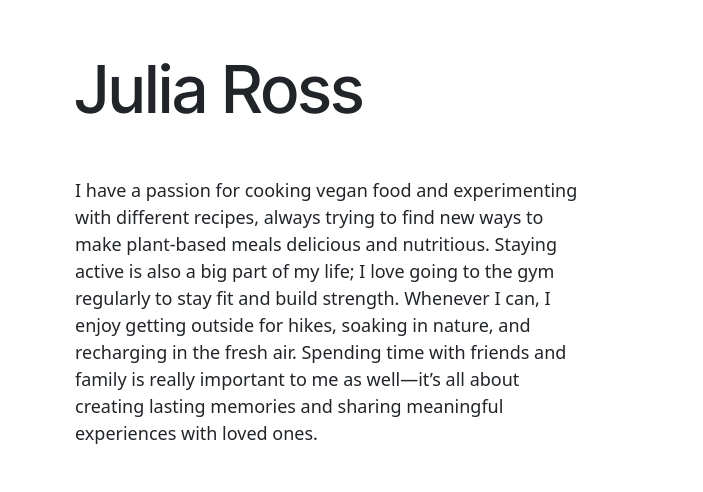
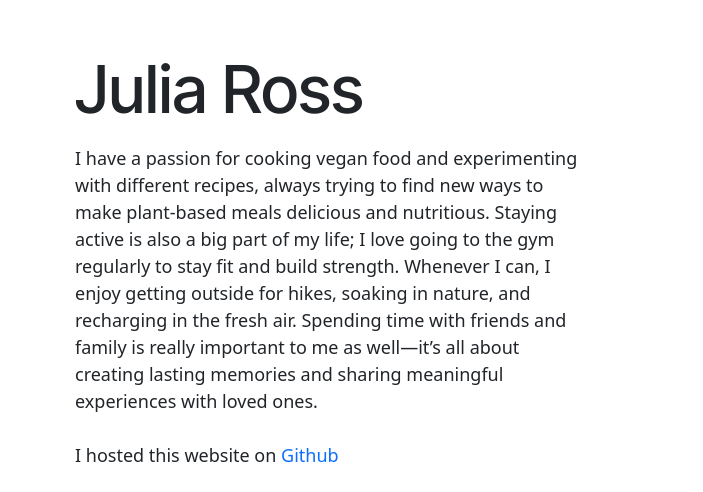
Before and after one commit to juliaross2/week-four, a plain HTML site: page about.html in a window 1280 px wide. Shown: the part 183-675 px from the top of the page, 577-1280 px from the left. Drawn offline with nearby package versions, Linux system fonts and the light colour scheme; a web font is replaced by a local one.

Commit message:
Added a link to Github on the About me page

```diff
--- a/about.html
+++ b/about.html
@@ -96,7 +96,7 @@
 
         <!-- Right Column with Text -->
         <div class="col-md-5">
-          <h1 class="text-start about-title mb-5 mt-2">Julia Ross</h1>
+          <h1 class="text-start about-title mb-3 mt-2">Julia Ross</h1>
           <p class="text-start about-description">
             I have a passion for cooking vegan food and experimenting with
             different recipes, always trying to find new ways to make
@@ -107,6 +107,15 @@
             time with friends and family is really important to me as well—it’s
             all about creating lasting memories and sharing meaningful
             experiences with loved ones.
+            <br />
+            <br />
+            I hosted this website on
+            <a
+              href="https://github.com/juliaross2/week-four"
+              title="Link to Github"
+              target="blank"
+              >Github</a
+            >
           </p>
           <p class="text-start social-icons mt-5">
             Follow me:
```
